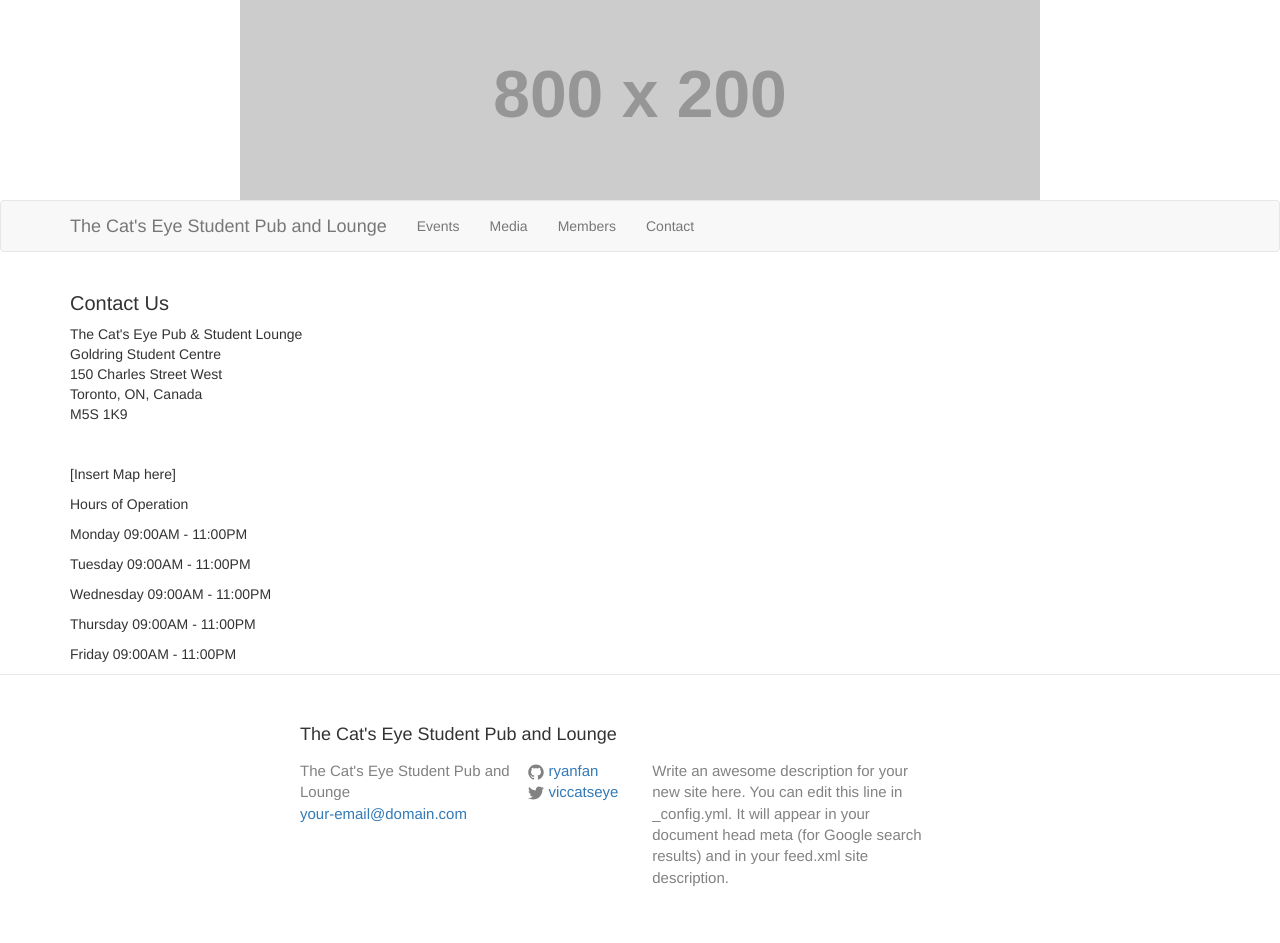
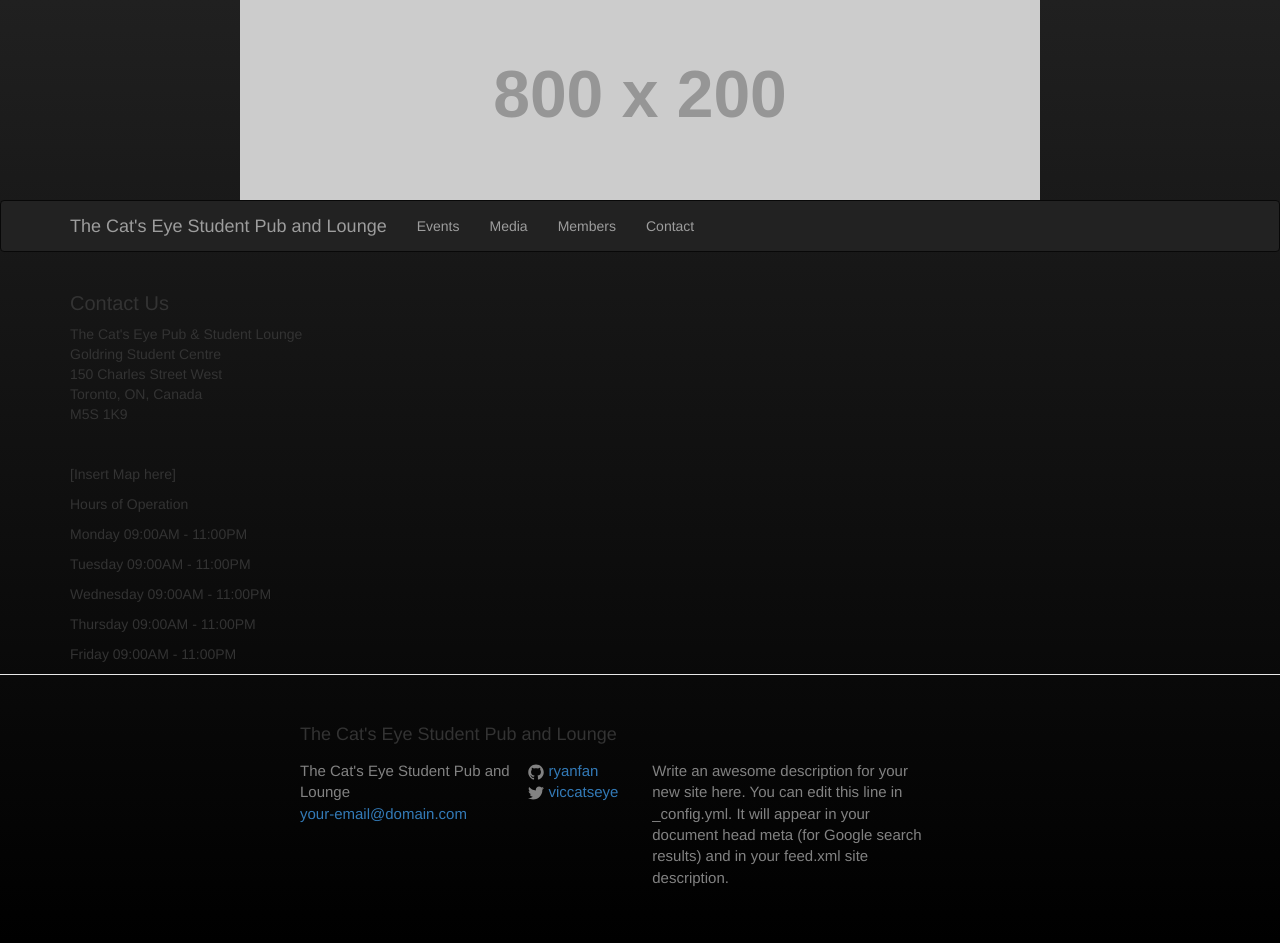
Before and after one commit to ryanfan/cats-eye, a Jekyll site: the page built from contact.html, in a window 1280 px wide. Built offline with Jekyll 4.4.1, drawn with Linux system fonts in a browser that asks for light colours; nearby versions of some CDN libraries.

Commit message:
Grey everywhere.

```diff
--- a/_includes/header.html
+++ b/_includes/header.html
@@ -8,7 +8,7 @@
 
   <img src="http://placehold.it/800x200.jpg&amp;text= some picture of your size" alt="logo" style="display: block; margin-left: auto; margin-right: auto">
 
-  <nav id="site-nav" class="navbar navbar-default" role="navigation">
+  <nav id="site-nav" class="navbar navbar-inverse" role="navigation">
 
     <div class="container">
       <div class="navbar-header">
--- a/_layouts/default.html
+++ b/_layouts/default.html
@@ -3,7 +3,7 @@
 
   {% include head.html %}
 
-  <body>
+  <body style="background: linear-gradient(#202020, #000000); /* Standard syntax */">
 
     {% include header.html %}
 
--- a/index.html
+++ b/index.html
@@ -20,7 +20,7 @@ layout: default
     </ul>
   </div>
   <div class="col-md-4">
-    <a class="twitter-timeline" href="https://twitter.com/viccatseye" data-widget-id="545806112059326465">Tweets by @viccatseye</a>
+<a class="twitter-timeline" href="https://twitter.com/viccatseye" data-widget-id="545806112059326465">Tweets by @viccatseye</a>
 <script>!function(d,s,id){var js,fjs=d.getElementsByTagName(s)[0],p=/^http:/.test(d.location)?'http':'https';if(!d.getElementById(id)){js=d.createElement(s);js.id=id;js.src=p+"://platform.twitter.com/widgets.js";fjs.parentNode.insertBefore(js,fjs);}}(document,"script","twitter-wjs");</script>
   </div>
 </div>
```
